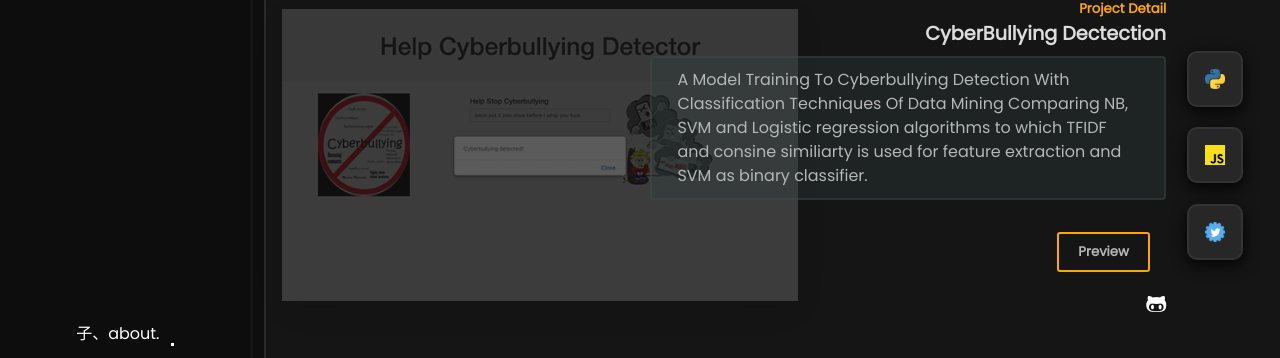
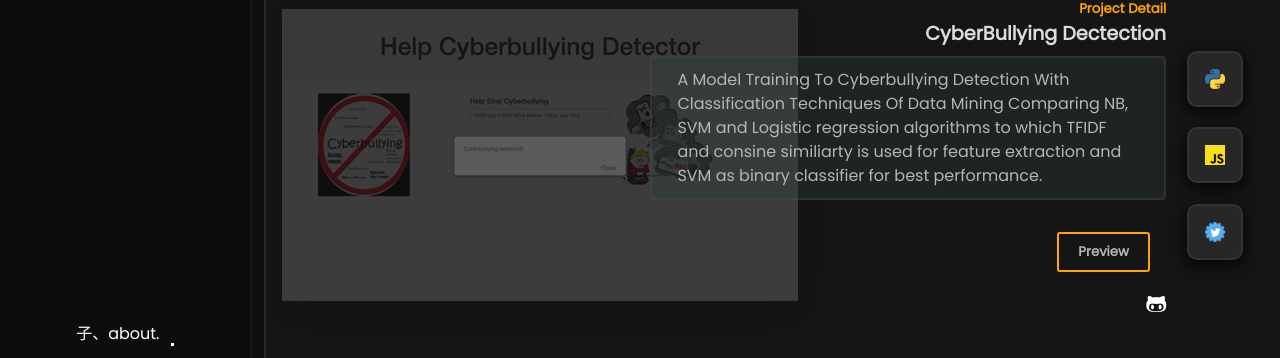
Before and after one commit to GaniyuRem/portfolio, a Django app: page / in a window 1280 px wide. Shown: the part 879-1237 px from the top of the page. Run offline with Django 3.2, Linux system fonts and the light colour scheme; data that the repository does not hold is empty; some libraries are stand-ins or nearby versions.

Commit message:
best result

```diff
--- a/portfolio/templates/index.html
+++ b/portfolio/templates/index.html
@@ -143,7 +143,7 @@
                                                 Techniques Of Data Mining
                                                 Comparing NB, SVM and Logistic regression algorithms to which TFIDF and
                                                 consine similiarty is used for feature extraction and SVM as binary
-                                                classifier.
+                                                classifier for best performance.
                                             </p>
                                             <div class="preview-vid">
 
```
